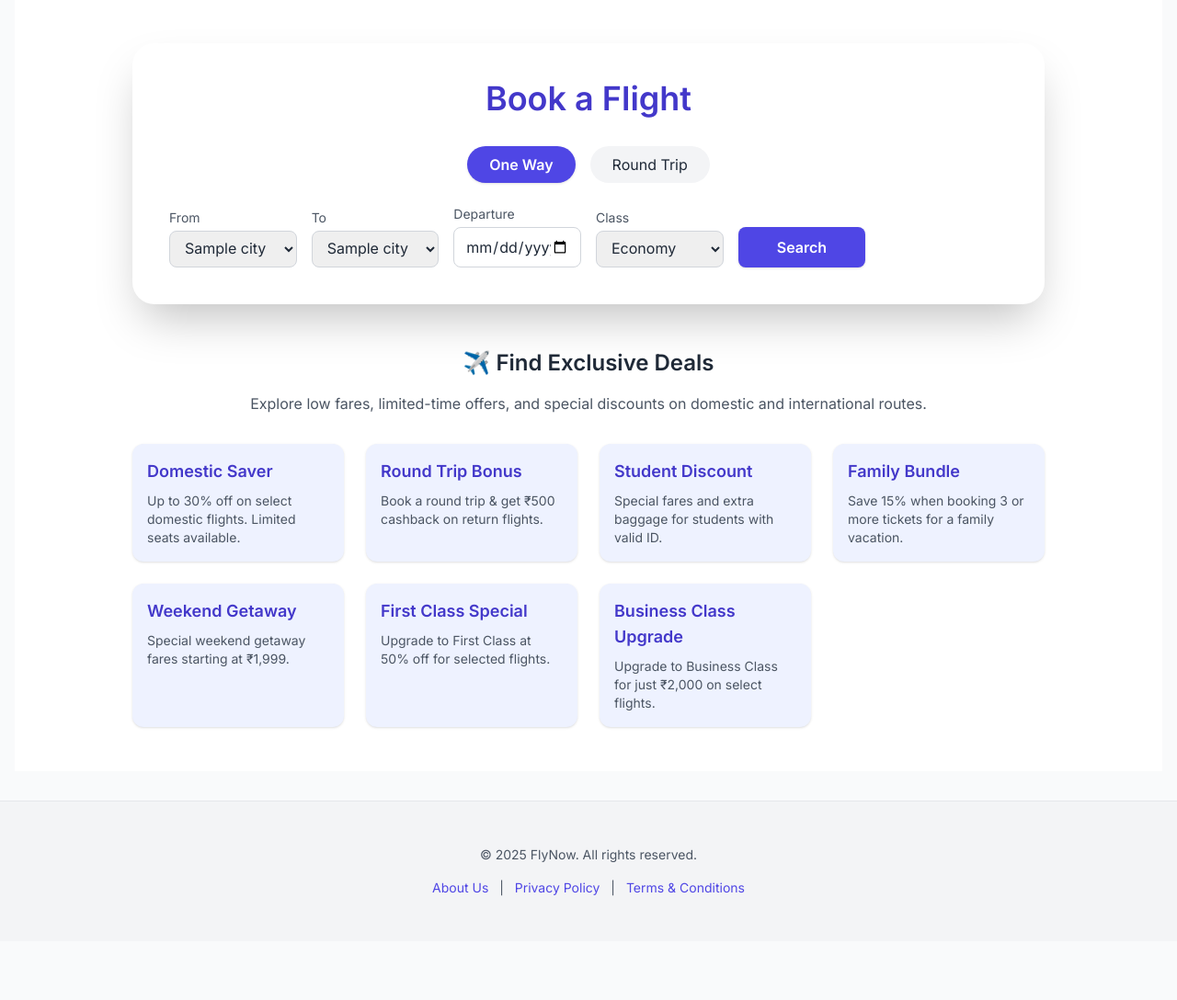
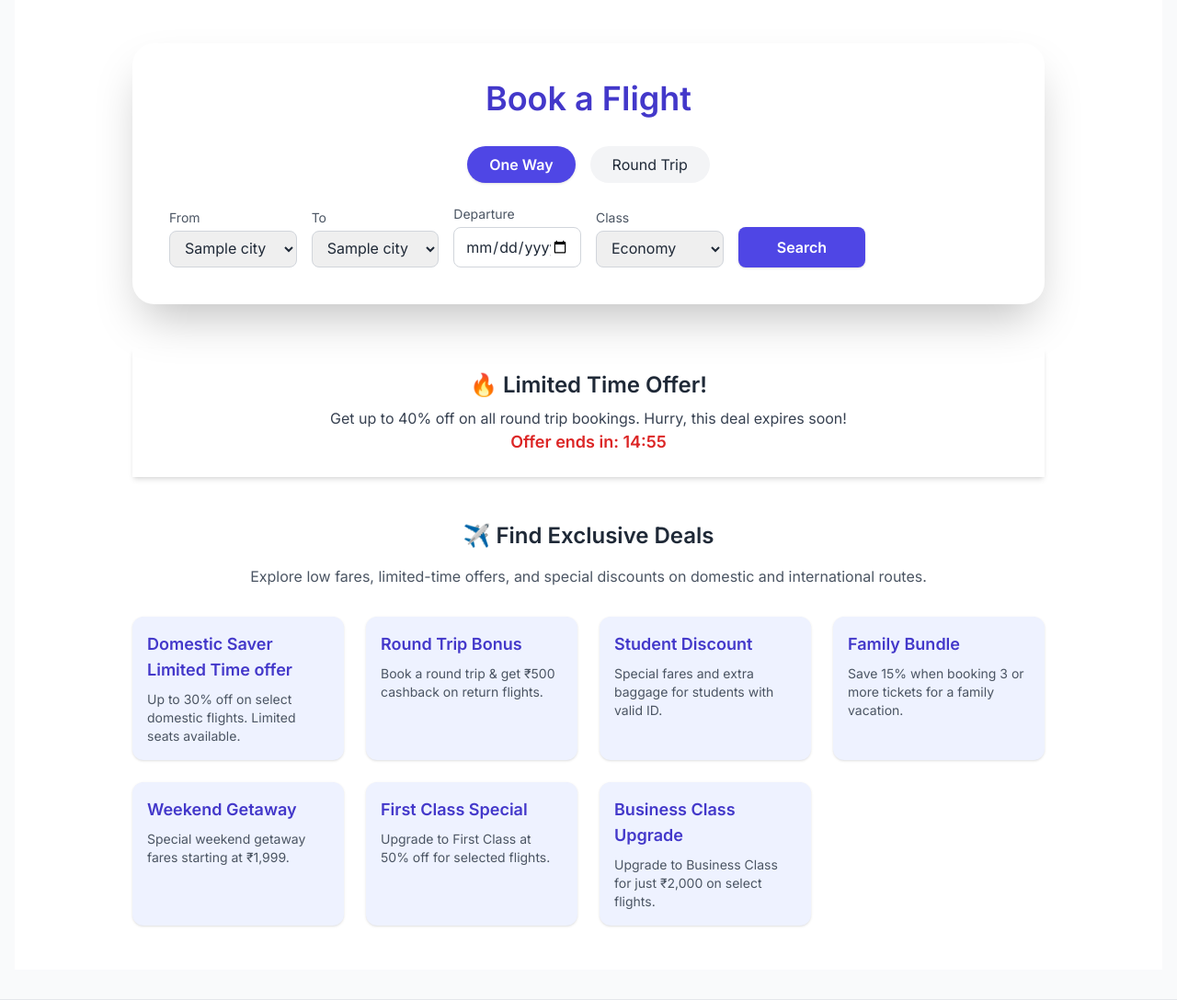
Before and after one commit to nimishathallapally/Fly, a Flask app: page / in a window 1280 px wide. Shown: the part 102-1190 px from the top of the page at 92% size. Before the commit the page ends 1077 px from the top, so only its background shows below. Run offline with Flask 3, Linux system fonts and the light colour scheme; a database or web service that is not in the repository returns one stand-in record (values such as "Sample title").

Commit message:
feat: add offer timer

```diff
--- a/app/templates/index.html
+++ b/app/templates/index.html
@@ -12,7 +12,6 @@
     <div id="loadingBar" class="bg-indigo-300 h-full rounded-full" style="width: 0%;"></div>
   </div>
 </div>
-
 
 <section class="bg-white min-h-screen py-12">
   <div class="max-w-5xl mx-auto px-4">
@@ -42,8 +41,7 @@
           <!-- From -->
           <div class="md:col-span-1">
             <label class="text-sm text-gray-600 font-medium mb-1 block">From</label>
-            <select name="source" required
-              class="w-full border border-gray-300 rounded-lg px-3 py-2 focus:ring-2 focus:ring-indigo-500">
+            <select name="source" required class="w-full border border-gray-300 rounded-lg px-3 py-2 focus:ring-2 focus:ring-indigo-500">
               {% for airport in airports %}
               <option value="{{ airport._id }}">{{ airport.city }} ({{ airport.name }})</option>
               {% endfor %}
@@ -53,8 +51,7 @@
           <!-- To -->
           <div class="md:col-span-1">
             <label class="text-sm text-gray-600 font-medium mb-1 block">To</label>
-            <select name="destination" required
-              class="w-full border border-gray-300 rounded-lg px-3 py-2 focus:ring-2 focus:ring-indigo-500">
+            <select name="destination" required class="w-full border border-gray-300 rounded-lg px-3 py-2 focus:ring-2 focus:ring-indigo-500">
               {% for airport in airports %}
               <option value="{{ airport._id }}">{{ airport.city }} ({{ airport.name }})</option>
               {% endfor %}
@@ -64,22 +61,19 @@
           <!-- Departure Date -->
           <div class="md:col-span-1">
             <label class="text-sm text-gray-600 font-medium mb-1 block">Departure</label>
-            <input type="date" name="date" required
-              class="w-full border border-gray-300 rounded-lg px-3 py-2 focus:ring-2 focus:ring-indigo-500">
+            <input type="date" name="date" required class="w-full border border-gray-300 rounded-lg px-3 py-2 focus:ring-2 focus:ring-indigo-500">
           </div>
 
           <!-- Return Date (hidden by default) -->
           <div class="md:col-span-1" id="returnDateField" style="display: none;">
             <label class="text-sm text-gray-600 font-medium mb-1 block">Return</label>
-            <input type="date" name="return_date"
-              class="w-full border border-gray-300 rounded-lg px-3 py-2 focus:ring-2 focus:ring-indigo-500">
+            <input type="date" name="return_date" class="w-full border border-gray-300 rounded-lg px-3 py-2 focus:ring-2 focus:ring-indigo-500">
           </div>
 
           <!-- Class -->
           <div class="md:col-span-1">
             <label class="text-sm text-gray-600 font-medium mb-1 block">Class</label>
-            <select name="class"
-              class="w-full border border-gray-300 rounded-lg px-3 py-2 focus:ring-2 focus:ring-indigo-500">
+            <select name="class" class="w-full border border-gray-300 rounded-lg px-3 py-2 focus:ring-2 focus:ring-indigo-500">
               <option value="ECO">Economy</option>
               <option value="BUS">Business</option>
               <option value="FST">First</option>
@@ -88,8 +82,7 @@
 
           <!-- Submit -->
           <div class="md:col-span-1">
-            <button type="submit"
-              class="w-full bg-indigo-600 hover:bg-indigo-700 text-white font-semibold py-2.5 px-4 rounded-lg shadow transition">
+            <button type="submit" class="w-full bg-indigo-600 hover:bg-indigo-700 text-white font-semibold py-2.5 px-4 rounded-lg shadow transition">
               Search
             </button>
           </div>
@@ -97,7 +90,15 @@
       </form>
     </div>
 
-    <!-- Exclusive Deals Section -->
+    <!-- Limited Time Offer with Timer -->
+    <div id="timerDeal" class="bg-red-50 mt-12 p-6 rounded-2xl shadow-md text-center">
+      <h2 class="text-2xl font-bold text-red-700 mb-2">🔥 Limited Time Offer!</h2>
+      <p class="text-gray-700 mb-3">Get up to 40% off on all round trip bookings. Hurry, this deal expires soon!</p>
+      <div class="text-lg font-semibold text-red-600">
+        Offer ends in: <span id="countdownTimer">15:00</span>
+      </div>
+    </div>
+
     <!-- Exclusive Deals Section -->
     <div class="mt-12">
       <h2 class="text-2xl font-semibold text-gray-800 text-center mb-4">
@@ -109,7 +110,7 @@
       <div class="grid grid-cols-1 md:grid-cols-4 gap-6"> <!-- Increased grid cols to 4 -->
         <!-- Deal Cards -->
         <div class="bg-indigo-50 p-4 rounded-xl shadow hover:shadow-md transition">
-          <h3 class="text-lg font-semibold text-indigo-700 mb-2">Domestic Saver</h3>
+          <h3 class="text-lg font-semibold text-indigo-700 mb-2">Domestic Saver Limited Time offer</h3>
           <p class="text-sm text-gray-600">Up to 30% off on select domestic flights. Limited seats available.</p>
         </div>
         <div class="bg-indigo-50 p-4 rounded-xl shadow hover:shadow-md transition">
@@ -139,51 +140,34 @@
         </div>
       </div>
     </div>
+</section>
 
-  </div>
-</section>
 <style>
-  /* Full-screen overlay for the loading screen */
   #loadingWrapper {
     position: fixed;
-    top: 0;
-    left: 0;
-    right: 0;
-    bottom: 0;
-    background-color: #fff; /* Solid indigo background */
-    z-index: 9999; /* Ensure it sits on top */
+    top: 0; left: 0; right: 0; bottom: 0;
+    background-color: #fff;
+    z-index: 9999;
     display: flex;
     flex-direction: column;
     justify-content: center;
     align-items: center;
   }
-
-  /* The container for the loading bar */
   #loadingBarContainer {
     width: 50%;
     height: 8px;
-    background-color: #f3f4f6;; /* Light gray color */
+    background-color: #f3f4f6;
     border-radius: 5px;
     margin-top: 20px;
   }
-
-  /* The loading bar itself */
   #loadingBar {
     height: 100%;
-    width: 0%; /* Start at 0% width */
-    background-color: #4f46e5; /* Indigo color for the loading bar */
+    width: 0%;
+    background-color: #4f46e5;
     border-radius: 5px;
   }
-
-  /* Loading text */
-  #loadingWrapper .text-white {
-    font-size: 1.5rem;
-    margin-bottom: 10px;
-  }
-
 </style>
 
-<!-- Script for toggling round trip -->
 <script>
   const oneWayBtn = document.getElementById('oneWayBtn');
   const roundTripBtn = document.getElementById('roundTripBtn');
@@ -206,23 +190,37 @@
     tripTypeInput.value = 'round-trip';
   });
 
-  // Simulate a loading process and show the progress of the loading bar
-  window.addEventListener('load', function() {
+  // Loading bar animation
+  window.addEventListener('load', function () {
     const loadingBar = document.getElementById('loadingBar');
     const loadingWrapper = document.getElementById('loadingWrapper');
+    let width = 0;
+    const interval = setInterval(function () {
+      if (width >= 100) {
+        clearInterval(interval);
+        setTimeout(() => loadingWrapper.style.display = 'none', 500);
+      } else {
+        width++;
+        loadingBar.style.width = width + '%';
+      }
+    }, 10);
+  });
 
-    let width = 0;  // Initial width of the loading bar
-    const interval = setInterval(function() {
-      if (width >= 100) {
-        clearInterval(interval); // Stop the animation when 100% is reached
-        setTimeout(function() {
-          loadingWrapper.style.display = 'none'; // Hide the loading screen after the animation
-        }, 500); // Delay before hiding the loading screen
-      } else {
-        width++;  // Increment width
-        loadingBar.style.width = width + '%';  // Update the loading bar width
-      }
-    }, 10); // Adjust the speed of the loading bar animation (lower = faster)
-  });
+  // Countdown Timer for Limited Time Offer
+  const countdownTimer = document.getElementById("countdownTimer");
+  const timerDeal = document.getElementById("timerDeal");
+  let totalTime = 15 * 60; // 15 minutes in seconds
+
+  const timerInterval = setInterval(() => {
+    if (totalTime <= 0) {
+      clearInterval(timerInterval);
+      timerDeal.style.display = "none"; // Hide deal when time is up
+    } else {
+      const minutes = Math.floor(totalTime / 60);
+      const seconds = totalTime % 60;
+      countdownTimer.textContent = `${String(minutes).padStart(2, '0')}:${String(seconds).padStart(2, '0')}`;
+      totalTime--;
+    }
+  }, 1000);
 </script>
 {% endblock %}
```
